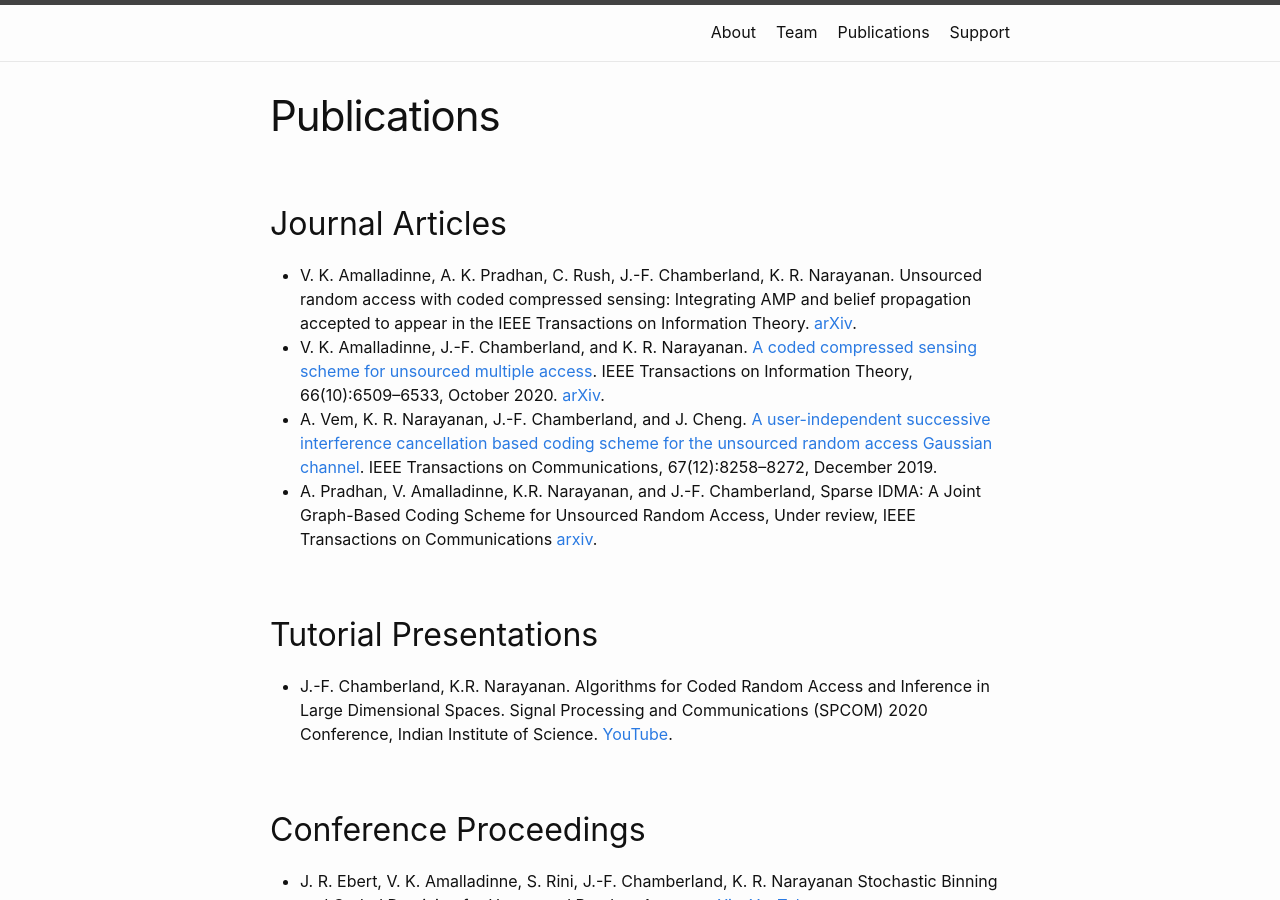
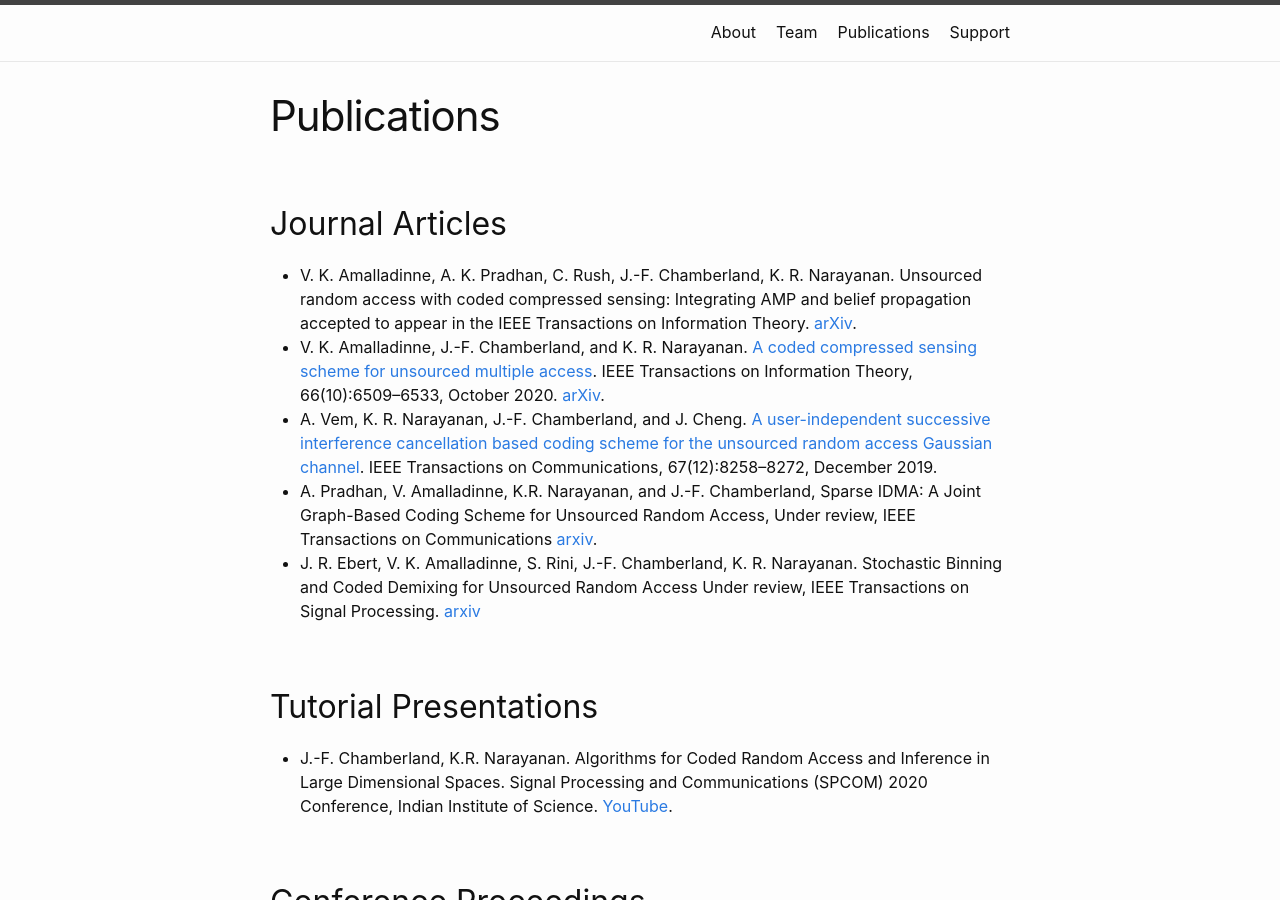
Before and after one commit to EngProjects/mMTC, a Jekyll site: the page built from publications.md, in a window 1280 px wide and 900 px high. Built offline with Jekyll 4.4.1, drawn with Linux system fonts in a browser that asks for light colours.

Commit message:
Update publications.md

```diff
--- a/publications.md
+++ b/publications.md
@@ -21,6 +21,10 @@ IEEE Transactions on Communications, 67(12):8258–8272, December 2019.
 Sparse IDMA: A Joint Graph-Based Coding Scheme for Unsourced Random Access,
 Under review, IEEE Transactions on Communications
 [arxiv](https://arxiv.org/abs/1906.05410).
+* J. R. Ebert, V. K. Amalladinne, S. Rini, J.-F. Chamberland, K. R. Narayanan.
+Stochastic Binning and Coded Demixing for Unsourced Random Access
+Under review, IEEE Transactions on Signal Processing.
+[arxiv](https://arxiv.org/abs/2104.05686)
 
 
 ## Tutorial Presentations
```
